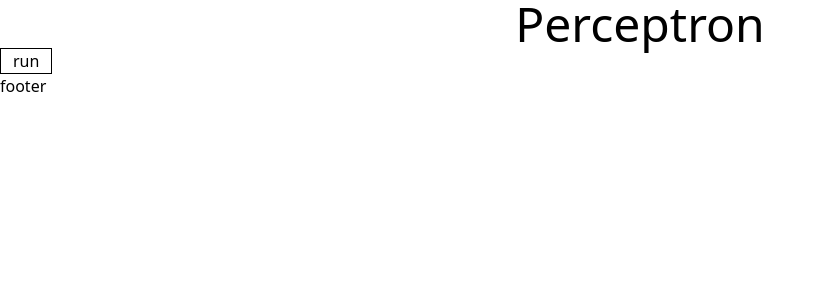
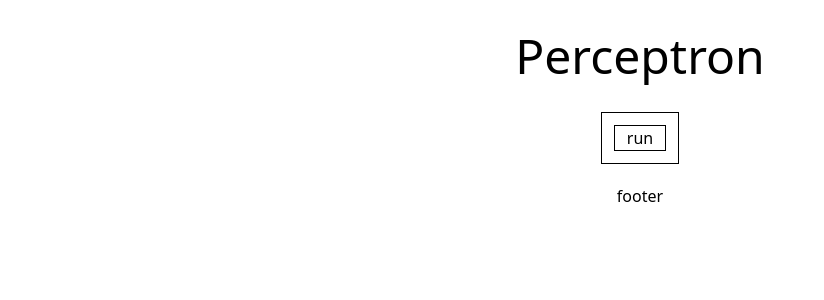
Before and after one commit to trixky/multilayer_perceptron, a SvelteKit app: page / in a window 1280 px wide. Shown: the top 300 px of the page, without its empty margins (0-824 px from the left). Built offline with nearby package versions, Linux system fonts and the light colour scheme.

Commit message:
[Style] global: start the global style

```diff
--- a/src/components/layout/footer.svelte
+++ b/src/components/layout/footer.svelte
@@ -10,7 +10,7 @@
 
 <!-- ======================================== STYLE -->
 <style lang="postcss">
-    header {
-        @apply text-center;
+    footer {
+        @apply text-center py-5;
     }
 </style>
--- a/src/components/layout/header.svelte
+++ b/src/components/layout/header.svelte
@@ -11,6 +11,6 @@
 <!-- ======================================== STYLE -->
 <style lang="postcss">
     header {
-        @apply text-center;
+        @apply text-center py-8;
     }
 </style>
--- a/src/routes/+layout.svelte
+++ b/src/routes/+layout.svelte
@@ -14,5 +14,8 @@
 
 <!-- ======================================== STYLE -->
 <style lang="postcss">
-
+    main {
+        @apply flex justify-center p-3 w-fit m-auto;
+        border: solid 1px black;
+    }
 </style>
--- a/src/routes/+page.svelte
+++ b/src/routes/+page.svelte
@@ -8,7 +8,6 @@
 			v.text().then((txt) => {
 				console.log(Parser(txt));
 			});
-			//do something here
 		});
 	}
 </script>
```
